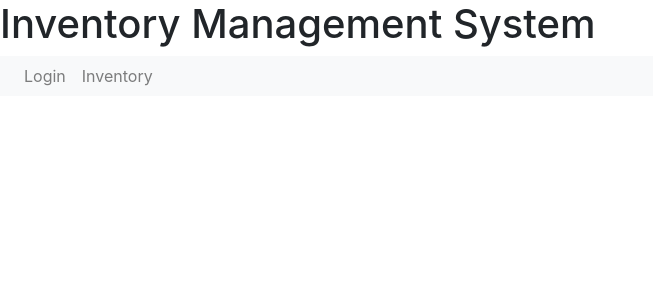
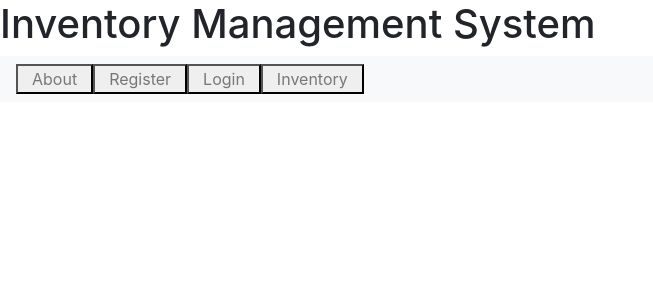
Before and after one commit to rpiambulance/inventory-management, an Angular app in the folder angular-app/: page / in a window 1280 px wide. Shown: the top 300 px of the page, without its empty margins (0-653 px from the left). Built offline with nearby package versions, Linux system fonts and the light colour scheme.

Commit message:
Made changes

```diff
--- a/angular-app/src/app/app.component.html
+++ b/angular-app/src/app/app.component.html
@@ -4,11 +4,26 @@
 	<div class="collapse navbar-collapse" id="navbarNav">
 		<ul class="navbar-nav">
 			<li class="nav-item">
-				<a class="nav-link" routerLink="/login" routerLinkActive="active">Login</a>
+				<button type="button" placement="left" ngbPopover="A dropdown menu" popoverTitle="This is the About">
+					<a class="nav-link" routerLink="/about" routerLinkActive="active">About</a>
+	           </button>
 			</li>
 			<li class="nav-item">
-				<a class="nav-link" routerLink="/inventory" routerLinkActive="active"> Inventory</a>
+				<button type="button" placement="middle" ngbPopover="A dropdown menu2" popoverTitle="Register Page">
+					<a class="nav-link" routerLink="/register" routerLinkActive="active">Register</a>
+				</button>
 			</li>
+			<li class="nav-item">
+				<button type="button" placement="middle" ngbPopover="A dropdown menu3" popoverTitle="Login Page">
+					<a class="nav-link" routerLink="/login" routerLinkActive="active">Login</a>
+				</button>
+			</li>
+			<li class="nav-item">
+				<button type="button" placement="right" ngbPopover="A dropdown menu4" popoverTitle="Display Inventory">
+					<a class="nav-link" routerLink="/inventory" routerLinkActive="active"> Inventory</a>
+				</button>
+			</li>
+
 		</ul>
 	</div>
 </nav>
```
